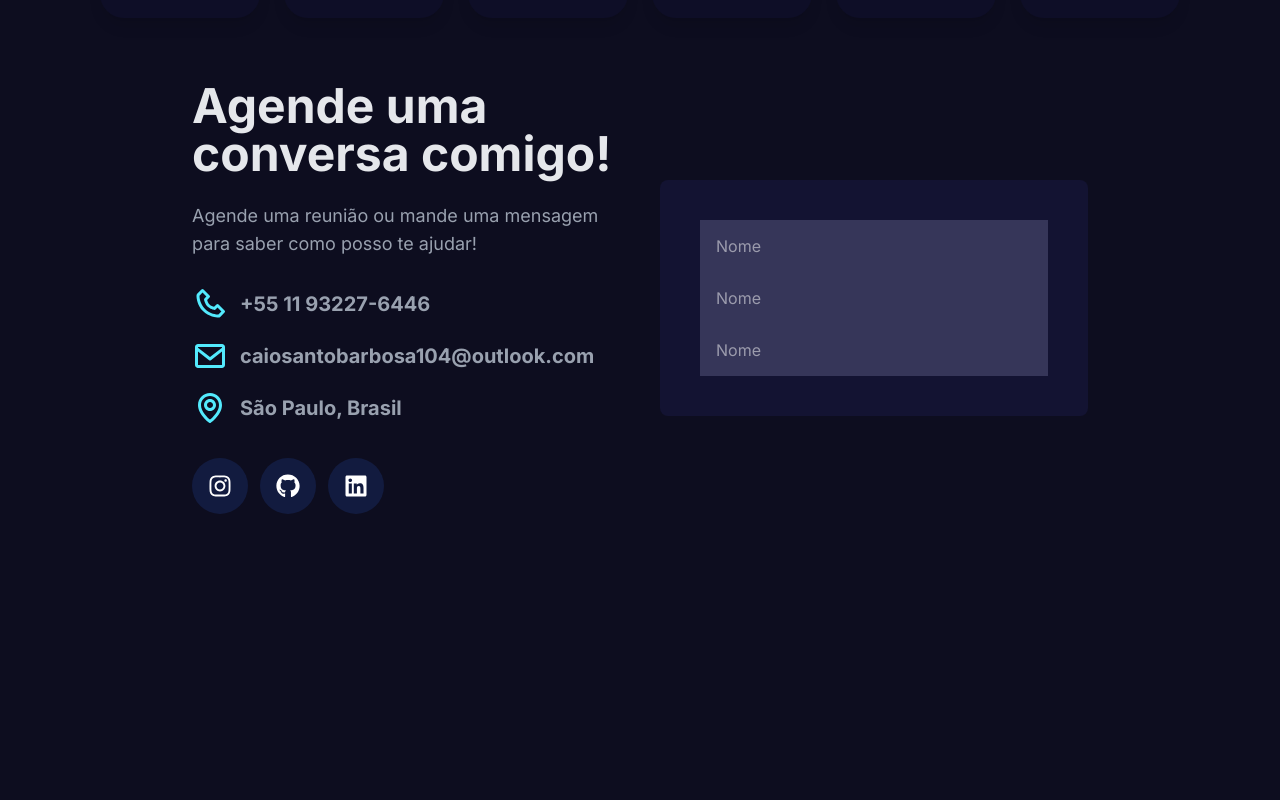
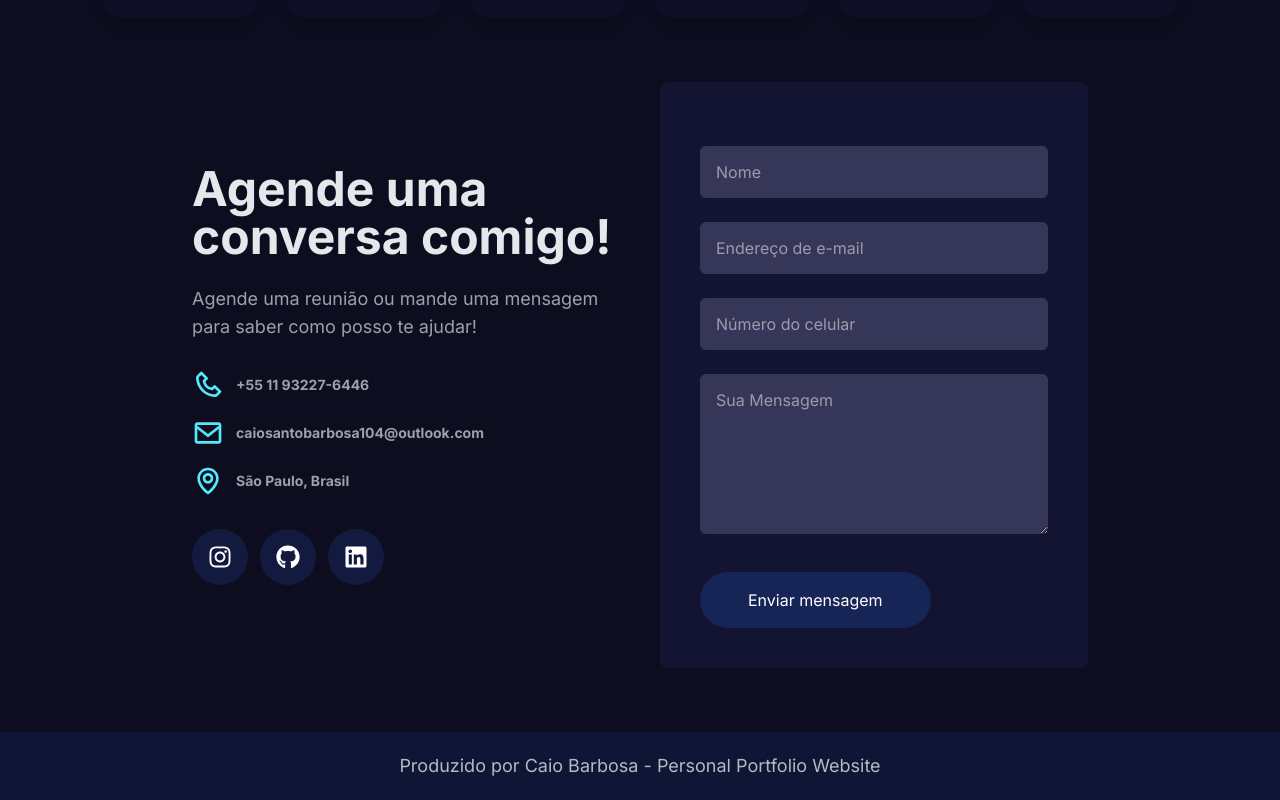
Before and after one commit to Cai0Sant0/PortfolioNext, a Next.js app: page / in a window 1280 px wide. Shown: the part 3780-4580 px from the top of the page. Before the commit the page ends 4358 px from the top, so only its background shows below. Built offline with nearby package versions, Linux system fonts and the light colour scheme.

Commit message:
aba de contato e footer finalizados

```diff
--- a/app/layout.tsx
+++ b/app/layout.tsx
@@ -1,12 +1,13 @@
 import type { Metadata } from "next";
-import {Inter} from "next/font/google";
+import { Inter } from "next/font/google";
 import "./globals.css";
 import ResponsiveNav from "@/components/Home/Navbar/ResponsiveNav";
+import Footer from "@/components/Home/Footer/Footer";
 
 const font = Inter({
-  weight:["100","200","300","400","500","600","700","800","900"],
+  weight: ["100", "200", "300", "400", "500", "600", "700", "800", "900"],
   subsets: ["latin"],
-})
+});
 
 export const metadata: Metadata = {
   title: "Caio Barbosa Portfolio | Next.js",
@@ -20,11 +21,10 @@ export default function RootLayout({
 }>) {
   return (
     <html lang="pt-br">
-      <body
-        className={`${font.className} antialiased bg-[#0d0d1f]`}
-      >
-        <ResponsiveNav/>
+      <body className={`${font.className} antialiased bg-[#0d0d1f]`}>
+        <ResponsiveNav />
         {children}
+        <Footer />
       </body>
     </html>
   );
--- /dev/null
+++ b/components/Helper/ScrollToTop.tsx
@@ -0,0 +1,14 @@
+"use client";
+
+import React from 'react'
+
+const ScrollToTop = () => {
+
+    const [isVisible, setVisible] = React.useState(false);
+
+  return (
+    <div>ScrollToTop</div>
+  )
+}
+
+export default ScrollToTop
--- a/components/Home/Contact/Contact.tsx
+++ b/components/Home/Contact/Contact.tsx
@@ -19,20 +19,20 @@ const Contact = () => {
           </p>
           <div className="mt-7">
             <div className="flex items-center space-x-3 mb-4">
-              <BiPhone className="w-9 h-9 text-cyan-300" />
-              <p className="text-xl font-bold text-gray-400">
+              <BiPhone className="w-8 h-8 text-cyan-300" />
+              <p className="text-sm font-bold text-gray-400">
                 +55 11 93227-6446
               </p>
             </div>
             <div className="flex items-center space-x-3 mb-4">
-              <BiEnvelope className="w-9 h-9 text-cyan-300" />
-              <p className="text-xl font-bold text-gray-400">
+              <BiEnvelope className="w-8 h-8 text-cyan-300" />
+              <p className="text-sm font-bold text-gray-400">
                 caiosantobarbosa104@outlook.com
               </p>
             </div>
             <div className="flex items-center space-x-3 mb-4">
-              <BiMap className="w-9 h-9 text-cyan-300" />
-              <p className="text-xl font-bold text-gray-400">
+              <BiMap className="w-8 h-8 text-cyan-300" />
+              <p className="text-sm font-bold text-gray-400">
                 São Paulo, Brasil
               </p>
             </div>
@@ -73,18 +73,20 @@ const Contact = () => {
           <input
             type="text"
             placeholder="Nome"
-            className="px-4 py-3.5 bg-[#363659] text-white outline-none ronded-md w-full placeholder:text-white/50"
+            className="px-4 py-3.5 mt-6 bg-[#363659] text-white outline-none rounded-md w-full placeholder:text-white/50"
+          />
+          <input
+            type="email"
+            placeholder="Endereço de e-mail"
+            className="px-4 py-3.5 mt-6 bg-[#363659] text-white outline-none rounded-md  w-full placeholder:text-white/50"
           />
           <input
             type="text"
-            placeholder="Nome"
-            className="px-4 py-3.5 bg-[#363659] text-white outline-none ronded-md w-full placeholder:text-white/50"
+            placeholder="Número do celular"
+            className="px-4 py-3.5 mt-6 bg-[#363659] text-white outline-none rounded-md w-full placeholder:text-white/50"
           />
-          <input
-            type="text"
-            placeholder="Nome"
-            className="px-4 py-3.5 bg-[#363659] text-white outline-none ronded-md w-full placeholder:text-white/50"
-          />
+          <textarea placeholder="Sua Mensagem" className="px-4 py-3.5 mt-6 bg-[#363659] text-white outline-none rounded-md w-full placeholder:text-white/50 h-[10rem]"></textarea>
+          <button className="mt-8 px-12 py-4 bg-blue-950 hover:bg-blue-900 transition-all duration-300 cursor-pointer text-white rounded-full">Enviar mensagem</button>
         </div>
       </div>
     </div>
--- /dev/null
+++ b/components/Home/Footer/Footer.tsx
@@ -0,0 +1,9 @@
+import React from 'react'
+
+const Footer = () => {
+  return (
+    <div className="bg-blue-900/20 p-5"><h1 className="text-lg text-white/70 text-center">Produzido por Caio Barbosa - Personal Portfolio Website</h1></div>
+  )
+}
+
+export default Footer
```
